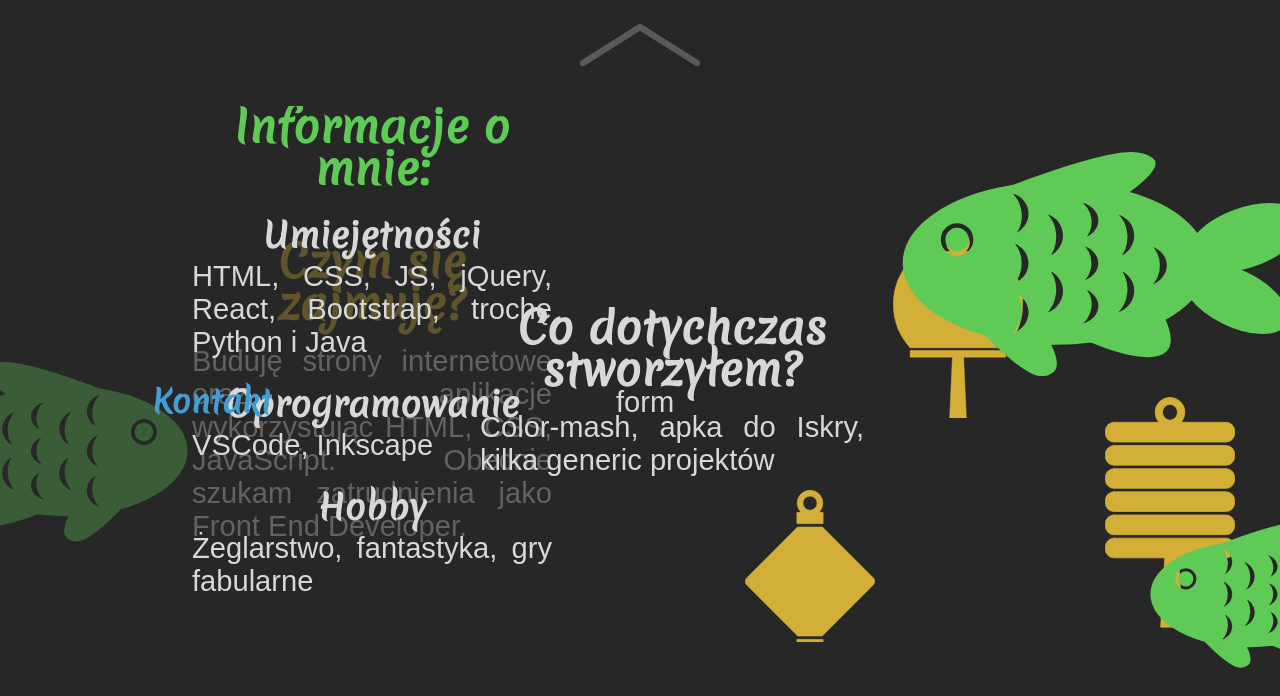
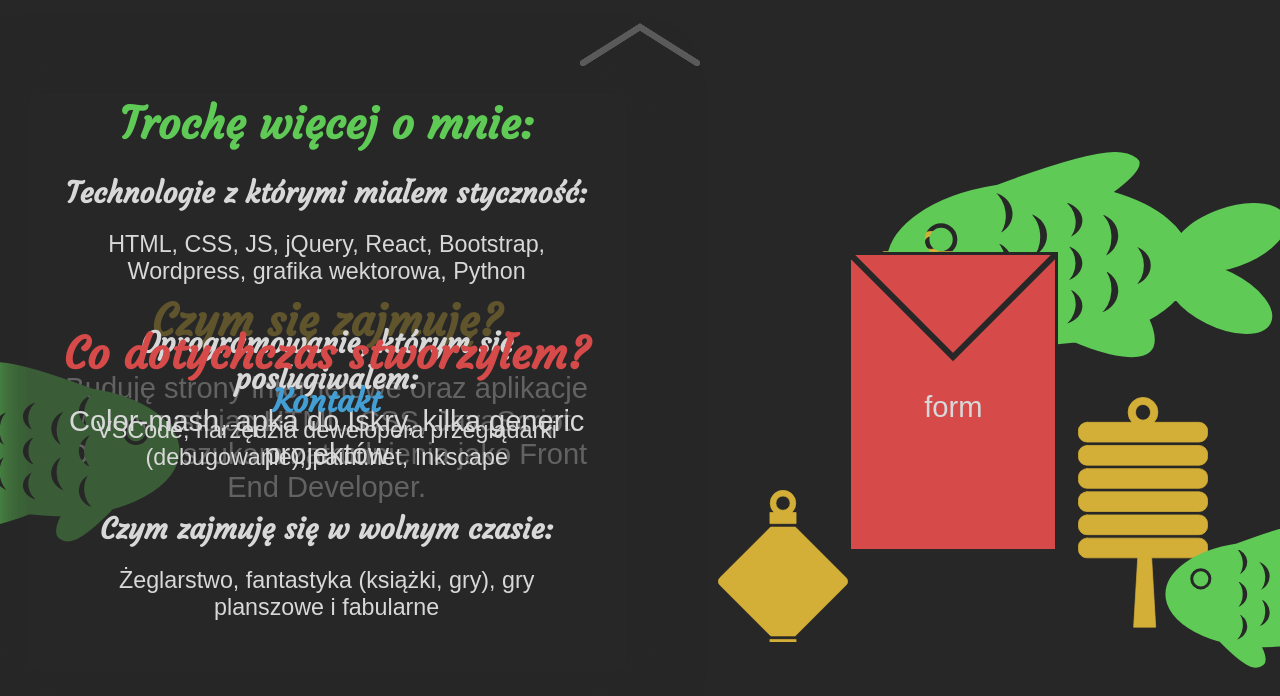
Before and after one commit to adamgarwacki/adamgarwacki.github.io, a plain HTML site: page index.html in a window 1280 px wide. Shown: the part 798-1494 px from the top of the page. Drawn offline with Linux system fonts and the light colour scheme.

Commit message:
poprawki stylistyczne; poprawki layoutu (ustandaryzowanie); druga opcja ekranu ładowania; początek sekcji z projektami;

```diff
--- a/css/style.css
+++ b/css/style.css
@@ -20,7 +20,7 @@ body {
 
     cursor: pointer;
     background-color: #272727;
-    z-index: 111111;
+    z-index: 1111111111;
     transition: all 0.5s;
 }
 
@@ -52,9 +52,13 @@ body {
     transform: translateY(100%);
 }
 
+h1, h2, h3, p {
+    padding: 10px;
+    text-align: center;
+}
+
 .heading {
-    font-family: 'Merienda', cursive;
-    text-align: center;
+    font-family: 'Courgette', cursive;
 }
 
 .heading-main {
@@ -72,6 +76,7 @@ body {
     left: 50%;
     transform: translateX(-50%);
     margin: 5px 0px;
+    z-index: 1111111;
 
     background-color: transparent;
     border: none;
@@ -173,8 +178,8 @@ Ponieważ każda z nich ma ustawiony viewbox można zmieniać rozmiar każdego k
 }
 
 /* SEKCJA WSTĘP */
-.text-content, .lampion-container {
-    margin-top: 80px;
+.text-content {
+    margin-top: 50px;
 }
 
 .text-content {
@@ -240,11 +245,19 @@ Ponieważ każda z nich ma ustawiony viewbox można zmieniać rozmiar każdego k
 
 .about-me > .text-content {
     margin-top: 0px;
-    margin-bottom: 80px;
     background-color: #272727aa;
     box-shadow: 0px 0px 36px 36px #272727aa;
     z-index: 111;
     border-radius: 10px;
+
+}
+
+.about-me h3 {
+    font-size: 1em;
+}
+
+.about-me p {
+    font-size: 0.8em;
 }
 
 .fish-1, .fish-2, .fish-3 {
@@ -279,15 +292,37 @@ Ponieważ każda z nich ma ustawiony viewbox można zmieniać rozmiar każdego k
 }
 
 
-.my-projects > .heading-sub {
+.my-projects .heading-sub {
     color: #d64a4a;
 }
 
+.card-container {
+    padding: 0px 25px;
+
+    display: flex;
+    flex-wrap: wrap;
+    justify-content: space-evenly;
+}
+
+.card {
+    height: 300px;
+    width: 210px;
+    margin: 10px;
+}
+
+.card > * {
+    fill: #d64a4a;
+    stroke-width: 10px;
+    stroke-linecap: round;
+    stroke: #272727;
+}
 
 
 .contact > .heading-sub {
     color: #439ed3;
 }
+
+
 
 /* RWD */
 
@@ -319,21 +354,21 @@ Ponieważ każda z nich ma ustawiony viewbox można zmieniać rozmiar każdego k
 
 @keyframes swimming-fish-left {
     0% {
-        left: 120%;
+        left: 125%;
     }
 
     100% {
-        left: -240px;
+        left: -400px;
     }
 }
 
 @keyframes swimming-fish-right {
     0% {
-        right: 120%;
+        right: 125%;
     }
 
     100% {
-        right: -240px;
+        right: -400px;
     }
 }
 
@@ -346,6 +381,7 @@ Ponieważ każda z nich ma ustawiony viewbox można zmieniać rozmiar każdego k
     .heading-main {
         font-size: 2.5em;
     }
+
     .section {
         flex-direction: row;
         align-items: center;
@@ -358,19 +394,20 @@ Ponieważ każda z nich ma ustawiony viewbox można zmieniać rozmiar każdego k
         align-items: unset;
     }
 
+    .section > * {
+        box-sizing: border-box;
+        width: 50%;
+        max-width: 600px;
+    }
 
     .text-content {
-        margin-bottom: 80px;
-        width: 30%;
-        padding: 10%;
-        padding-left: 15%;
+        margin-bottom: 40px;
         font-size: 1.4em;
-        text-align: justify;
     }
 
     .lampion-container, .fish-container {
-        width: 50%;
         height: 60%;
+        margin-left: 10%;
         margin: 0;
     }
 
--- a/index.html
+++ b/index.html
@@ -8,7 +8,7 @@
 
     <!-- Google Fonts -->
     <link rel="preconnect" href="https://fonts.gstatic.com">
-    <link href="https://fonts.googleapis.com/css2?family=Merienda&display=swap" rel="stylesheet">
+    <link href="https://fonts.googleapis.com/css2?family=Courgette&display=swap" rel="stylesheet">
 
     <!-- Custom CSS -->
     <link rel="stylesheet" href="./css/style.css">
@@ -132,20 +132,20 @@
             </svg>
         </button>
         <div class="text-content">
-            <h2 class="heading heading-sub">Informacje o mnie:</h2>
+            <h2 class="heading heading-sub">Trochę więcej o mnie:</h2>
             <div>
-                <h3 class="heading">Umiejętności</h3>
-                <p>HTML, CSS, JS, jQuery, React, Bootstrap, trochę Python i Java</p>
+                <h3 class="heading">Technologie z którymi miałem styczność:</h3>
+                <p>HTML, CSS, JS, jQuery, React, Bootstrap, Wordpress, grafika wektorowa, Python</p>
             </div>
 
             <div>
-                <h3 class="heading">Oprogramowanie</h3>
-                <p>VSCode, Inkscape</p>
+                <h3 class="heading">Oprogramowanie, którym się posługiwałem:</h3>
+                <p>VSCode, narzędzia dewelopera przeglądarki (debugowanie), paint.net, Inkscape</p>
             </div>
 
             <div>
-                <h3 class="heading">Hobby</h3>
-                <p>Żeglarstwo, fantastyka, gry fabularne<p>
+                <h3 class="heading">Czym zajmuję się w wolnym czasie:</h3>
+                <p>Żeglarstwo, fantastyka (książki, gry), gry planszowe i fabularne<p>
             </div>
         </div>
 
@@ -181,9 +181,19 @@
                 <line x1="200" y1="20" x2="390" y2="140"></line>
             </svg>
         </button>
+
         <div class="text-content">
             <h2 class="heading heading-sub">Co dotychczas stworzyłem?</h2>
             <p>Color-mash, apka do Iskry, kilka generic projektów</p>
+        </div>
+
+        <div class="card-container">
+            <div class="card">
+                <svg viewbox="0 0 350 500">
+                    <rect width="350" height="500"/>
+                    <polygon points="0,0 175,175 350,0"/>
+                </svg>
+            </div>
         </div>
 
         <button id="page-down" class="btn btn-page-down" onclick="changePanel(4, 5)">
```
Also changed, not shown: js/main.js (+21 -0 lines).
